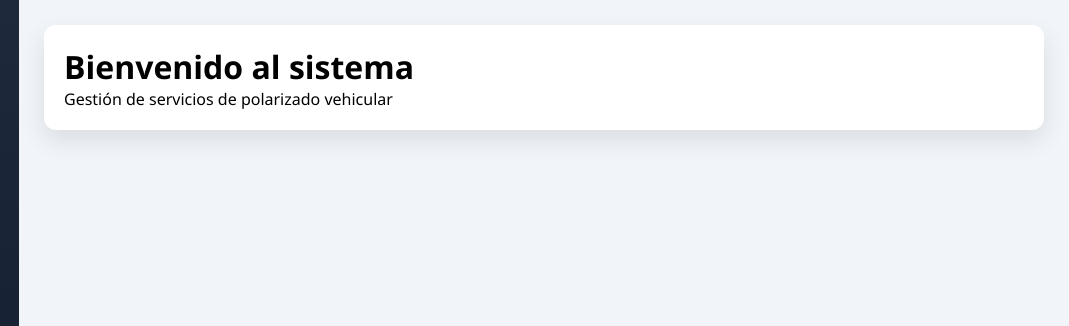
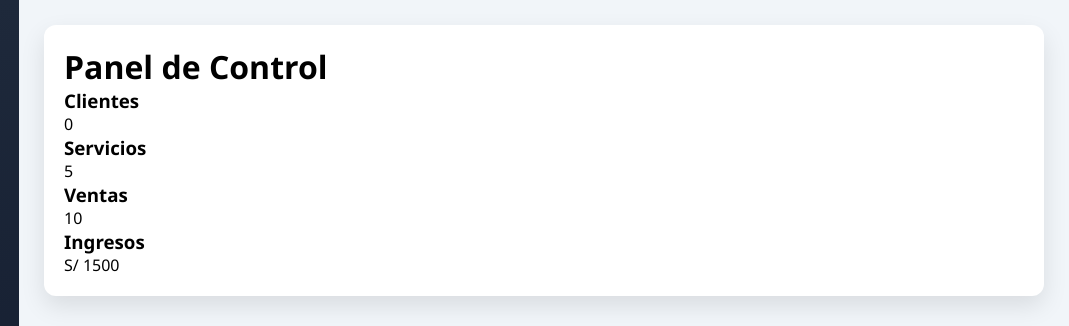
Before and after one commit to jeffQOSergio/sistema-polarizado-web, a website: page dashboard.html in a window 1280 px wide. Shown: the top 326 px of the page, 211-1280 px from the left. Drawn offline with Linux system fonts and the light colour scheme.

Commit message:
Update dashboard.html

```diff
--- a/dashboard.html
+++ b/dashboard.html
@@ -25,9 +25,34 @@
   <div class="contenido">
 
     <div id="inicio" class="seccion">
-      <h1>Bienvenido al sistema</h1>
-      <p>Gestión de servicios de polarizado vehicular</p>
+
+  <h1>Panel de Control</h1>
+
+  <div class="cards">
+
+    <div class="card">
+      <h3>Clientes</h3>
+      <p id="totalClientes">0</p>
     </div>
+
+    <div class="card">
+      <h3>Servicios</h3>
+      <p>5</p>
+    </div>
+
+    <div class="card">
+      <h3>Ventas</h3>
+      <p>10</p>
+    </div>
+
+    <div class="card">
+      <h3>Ingresos</h3>
+      <p>S/ 1500</p>
+    </div>
+
+  </div>
+
+</div>
 
     <div id="clientes" class="seccion" style="display:none;">
       <h1>Registrar Cliente</h1>
```
